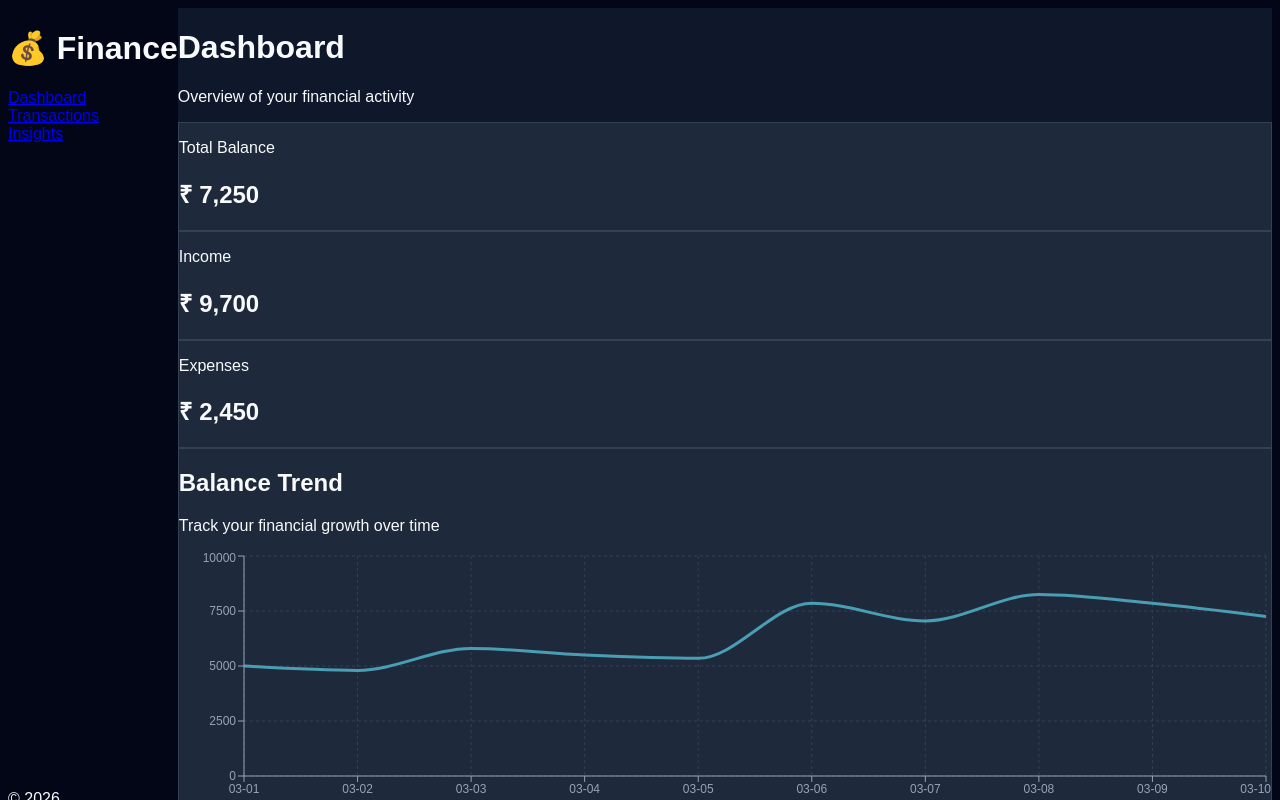
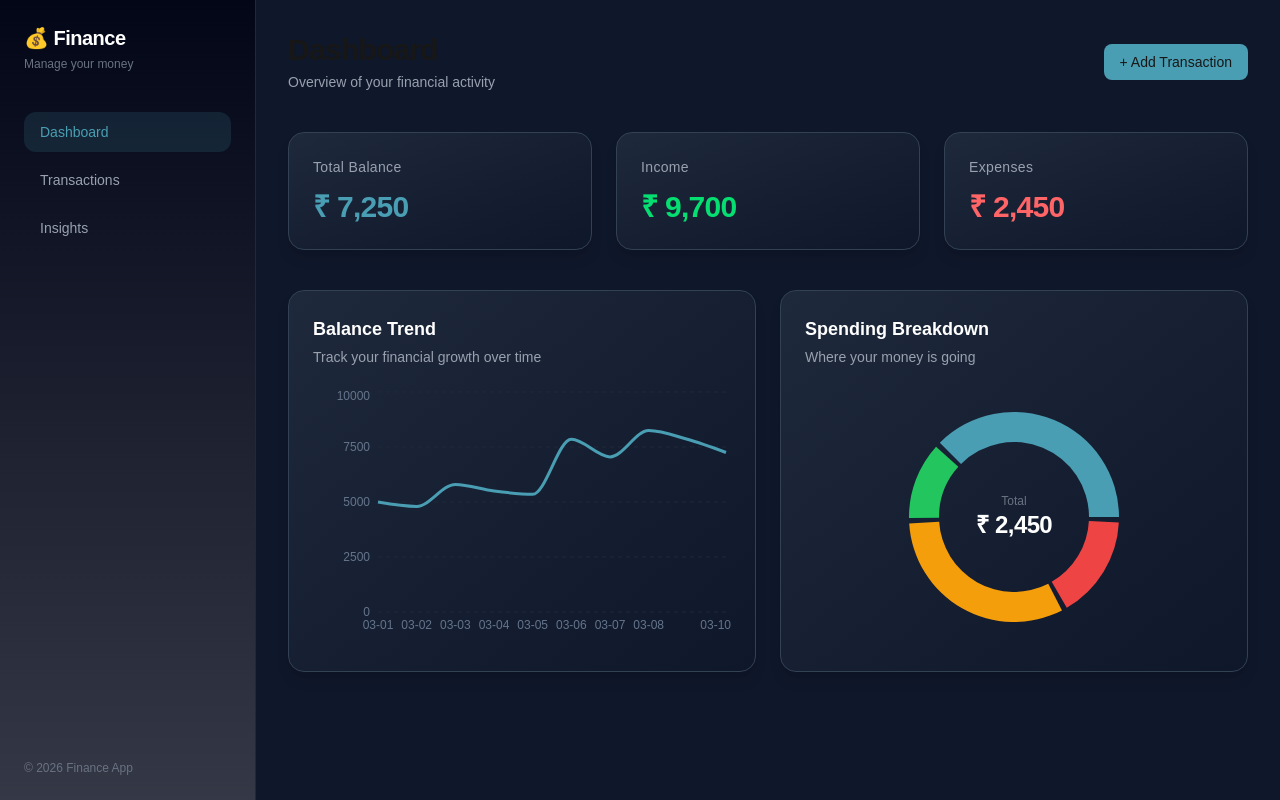
Before and after one commit to shreysircar/finance-dashboard, a Next.js app: page /dashboard in a window 1280 px wide. Shown: the top 800 px of the page. Built offline with nearby package versions, Linux system fonts and the light colour scheme.

Commit message:
enhancing ui and adding transactions page

```diff
--- a/src/app/dashboard/page.tsx
+++ b/src/app/dashboard/page.tsx
@@ -17,29 +17,46 @@ export default function DashboardPage() {
   const income = calculateIncome(transactions);
   const expenses = calculateExpenses(transactions);
 return (
-  <div className="space-y-8">
+  <div className="space-y-10">
 
     {/* Header */}
-    <div>
-      <h1 className="text-3xl font-bold">Dashboard</h1>
-      <p className="text-gray-400 text-sm">
-        Overview of your financial activity
-      </p>
+    <div className="flex items-center justify-between">
+      <div>
+        <h1 className="text-3xl font-semibold tracking-tight">
+          Dashboard
+        </h1>
+        <p className="text-gray-400 text-sm mt-1">
+          Overview of your financial activity
+        </p>
+      </div>
+
+      {/* Optional future: Add button */}
+      <div className="hidden sm:block">
+        <button className="bg-[#4a9eb3] hover:bg-[#3b889b] px-4 py-2 rounded-lg text-sm font-medium transition">
+          + Add Transaction
+        </button>
+      </div>
     </div>
 
     {/* Summary Cards */}
     <div className="grid grid-cols-1 sm:grid-cols-2 lg:grid-cols-3 gap-6">
+
       <SummaryCard title="Total Balance" value={balance} />
       <SummaryCard title="Income" value={income} />
       <SummaryCard title="Expenses" value={expenses} />
+
     </div>
 
     {/* Charts Section */}
-    <div className="grid grid-cols-1 lg:grid-cols-2 gap-6">
+    <div className="grid grid-cols-1 lg:grid-cols-2 gap-6 items-stretch">
 
-      <BalanceChart transactions={transactions} />
+      <div className="min-h-0">
+        <BalanceChart transactions={transactions} />
+      </div>
 
-      <CategoryPieChart transactions={transactions} />
+      <div className="min-h-0">
+        <CategoryPieChart transactions={transactions} />
+      </div>
 
     </div>
 
--- a/src/app/globals.css
+++ b/src/app/globals.css
@@ -1,10 +1,27 @@
-@tailwind base;
-@tailwind components;
-@tailwind utilities;
+@import "tailwindcss";
 
-/* Optional: smooth dark theme base */
+
+:root {
+  --background: #ffffff;
+  --foreground: #171717;
+}
+
+@theme inline {
+  --color-background: var(--background);
+  --color-foreground: var(--foreground);
+  --font-sans: var(--font-geist-sans);
+  --font-mono: var(--font-geist-mono);
+}
+
+@media (prefers-color-scheme: dark) {
+  :root {
+    --background: #0a0a0a;
+    --foreground: #ededed;
+  }
+}
+
 body {
-  background-color: #020617;
-  color: #f8fafc;
+  background: var(--background);
+  color: var(--foreground);
   font-family: Arial, Helvetica, sans-serif;
 }
--- a/src/app/layout.tsx
+++ b/src/app/layout.tsx
@@ -17,10 +17,10 @@ export default function RootLayout({
             <Sidebar />
 
             {/* Main Content */}
-<main className="flex-1 p-8 bg-[#0f172a]">
-              <div className="max-w-7xl mx-auto">
-                {children}
-              </div>
+<main className="flex-1 p-8 bg-[#0f172a] min-h-0">
+<div className="max-w-7xl mx-auto min-h-0">
+  {children}
+</div>
             </main>
 
           </div>
--- a/src/components/BalanceChart.tsx
+++ b/src/components/BalanceChart.tsx
@@ -28,57 +28,81 @@ export default function BalanceChart({ transactions }: Props) {
   });
 
   return (
-    <div className="bg-[#1e293b] p-6 rounded-2xl shadow-md border border-[#334155]">
+    <div
+      className="
+        relative p-6 rounded-2xl
+        bg-gradient-to-br from-[#1e293b] to-[#0f172a]
+        border border-[#334155]
+        shadow-lg hover:shadow-xl
+        transition-all duration-300
+        hover:-translate-y-1
+      "
+    >
+      {/* subtle glow */}
+      <div className="absolute inset-0 rounded-2xl bg-white/5 opacity-0 hover:opacity-100 transition pointer-events-none" />
 
+      {/* Header */}
       <h2 className="text-lg font-semibold text-white mb-1">
         Balance Trend
       </h2>
-      <p className="text-sm text-gray-400 mb-4">
+      <p className="text-sm text-gray-400 mb-5">
         Track your financial growth over time
       </p>
 
-      <ResponsiveContainer width="100%" height={260}>
+      {/* Chart */}
+      <div className="w-full h-[260px]">
+        <ResponsiveContainer width="100%" height="100%">
           <LineChart data={data}>
 
-          {/* Grid */}
-          <CartesianGrid stroke="#334155" strokeDasharray="3 3" />
+            {/* Softer grid */}
+            <CartesianGrid
+              stroke="#1f2937"
+              strokeDasharray="4 4"
+              vertical={false}
+            />
 
-          {/* X Axis */}
             <XAxis
               dataKey="date"
-            stroke="#94a3b8"
+              stroke="#64748b"
               tick={{ fontSize: 12 }}
+              tickLine={false}
+              axisLine={false}
             />
 
-          {/* Y Axis */}
             <YAxis
-            stroke="#94a3b8"
+              stroke="#64748b"
               tick={{ fontSize: 12 }}
+              tickLine={false}
+              axisLine={false}
             />
 
-          {/* Tooltip */}
             <Tooltip
               contentStyle={{
-              backgroundColor: "#1e293b",
+                backgroundColor: "#020617",
                 border: "1px solid #334155",
-              borderRadius: "10px",
+                borderRadius: "12px",
                 color: "#fff",
               }}
               labelStyle={{ color: "#94a3b8" }}
+              cursor={{ stroke: "#334155", strokeWidth: 1 }}
             />
 
-          {/* Line */}
             <Line
               type="monotone"
               dataKey="balance"
               stroke="#4a9eb3"
               strokeWidth={3}
               dot={false}
-            activeDot={{ r: 6 }}
+              activeDot={{
+                r: 6,
+                stroke: "#4a9eb3",
+                strokeWidth: 2,
+                fill: "#020617",
+              }}
             />
-
           </LineChart>
         </ResponsiveContainer>
       </div>
+    </div>
   );
 }
--- a/src/components/CategoryPieChart.tsx
+++ b/src/components/CategoryPieChart.tsx
@@ -13,7 +13,6 @@ type Props = {
   transactions: Transaction[];
 };
 
-// 🎨 Better dark-friendly colors
 const COLORS = ["#4a9eb3", "#22c55e", "#f59e0b", "#ef4444", "#a78bfa"];
 
 export default function CategoryPieChart({ transactions }: Props) {
@@ -34,24 +33,44 @@ export default function CategoryPieChart({ transactions }: Props) {
   const total = data.reduce((sum, item) => sum + item.value, 0);
 
   return (
-    <div className="bg-[#1e293b] p-6 rounded-2xl shadow-md border border-[#334155]">
+    <div
+      className="
+        relative p-6 rounded-2xl
+        bg-gradient-to-br from-[#1e293b] to-[#0f172a]
+        border border-[#334155]
+        shadow-lg hover:shadow-xl
+        transition-all duration-300
+        hover:-translate-y-1
+      "
+    >
+      {/* subtle glow */}
+      <div className="absolute inset-0 rounded-2xl bg-white/5 opacity-0 hover:opacity-100 transition pointer-events-none" />
 
+      {/* Header */}
       <h2 className="text-lg font-semibold text-white mb-1">
         Spending Breakdown
       </h2>
-      <p className="text-sm text-gray-400 mb-4">
+      <p className="text-sm text-gray-400 mb-5">
         Where your money is going
       </p>
 
+      {/* Chart */}
       <div className="relative w-full h-[260px]">
-        <ResponsiveContainer>
+
+        {data.length === 0 ? (
+          <div className="flex items-center justify-center h-full text-gray-400 text-sm">
+            No expense data yet
+          </div>
+        ) : (
+          <ResponsiveContainer width="100%" height="100%">
             <PieChart>
               <Pie
                 data={data}
                 dataKey="value"
-              innerRadius={70}   // 🍩 donut
-              outerRadius={100}
+                innerRadius={75}
+                outerRadius={105}
                 paddingAngle={3}
+                stroke="none"
               >
                 {data.map((_, index) => (
                   <Cell
@@ -61,23 +80,23 @@ export default function CategoryPieChart({ transactions }: Props) {
                 ))}
               </Pie>
 
-            {/* Tooltip */}
               <Tooltip
                 contentStyle={{
-                backgroundColor: "#1e293b",
+                  backgroundColor: "#020617",
                   border: "1px solid #334155",
-                borderRadius: "10px",
+                  borderRadius: "12px",
                   color: "#fff",
                 }}
                 labelStyle={{ color: "#94a3b8" }}
               />
             </PieChart>
           </ResponsiveContainer>
+        )}
 
-        {/* 🎯 Center Label */}
+        {/* Center Label */}
         <div className="absolute inset-0 flex flex-col items-center justify-center pointer-events-none">
-          <p className="text-sm text-gray-400">Total</p>
-          <p className="text-xl font-bold text-white">
+          <p className="text-xs text-gray-500">Total</p>
+          <p className="text-2xl font-semibold text-white tracking-tight">
             ₹ {total.toLocaleString()}
           </p>
         </div>
--- /dev/null
+++ b/src/components/FilterBar.tsx
@@ -0,0 +1,35 @@
+"use client";
+
+import { useFinance } from "@/context/FinanceContext";
+
+export default function FilterBar() {
+  const { filters, setFilters } = useFinance();
+
+  return (
+    <div className="flex flex-col md:flex-row gap-4 mb-6">
+      {/* Search */}
+      <input
+        type="text"
+        placeholder="Search category..."
+        className="border p-2 rounded-lg w-full md:w-1/3"
+        value={filters.search}
+        onChange={(e) =>
+          setFilters({ ...filters, search: e.target.value })
+        }
+      />
+
+      {/* Type Filter */}
+      <select
+        className="border p-2 rounded-lg"
+        value={filters.type}
+        onChange={(e) =>
+          setFilters({ ...filters, type: e.target.value as any })
+        }
+      >
+        <option value="all">All</option>
+        <option value="income">Income</option>
+        <option value="expense">Expense</option>
+      </select>
+    </div>
+  );
+}
--- a/src/components/Sidebar.tsx
+++ b/src/components/Sidebar.tsx
@@ -13,11 +13,24 @@ export default function Sidebar() {
   const pathname = usePathname();
 
   return (
-    <div className="w-64 h-screen bg-gray-950 text-gray-300 p-6 flex flex-col">
+    <div
+      className="
+        w-64 h-screen
+        bg-gradient-to-b from-[#020617] to-[#020617]/80
+        border-r border-[#1f2937]
+        text-gray-300
+        p-6 flex flex-col
+      "
+    >
       {/* Logo */}
-      <h1 className="text-2xl font-bold text-white mb-10">
+      <div className="mb-10">
+        <h1 className="text-xl font-semibold text-white tracking-tight">
           💰 Finance
         </h1>
+        <p className="text-xs text-gray-500 mt-1">
+          Manage your money
+        </p>
+      </div>
 
       {/* Nav */}
       <nav className="flex flex-col gap-2">
@@ -28,11 +41,15 @@ export default function Sidebar() {
 <Link
   key={link.href}
   href={link.href}
-              className={`px-4 py-2 rounded-lg transition-all duration-200 ${
+  className={`
+    relative px-4 py-2.5 rounded-xl text-sm
+    transition-all duration-200 ease-out
+    ${
       isActive
-                  ? "bg-blue-600 text-white"
-                  : "hover:bg-gray-800 hover:text-white"
-              }`}
+        ? "bg-[#4a9eb3]/15 text-[#4a9eb3]"
+        : "text-gray-400 hover:bg-white/5 hover:text-white"
+    }
+  `}
 >
   {link.name}
 </Link>
@@ -41,8 +58,8 @@ export default function Sidebar() {
       </nav>
 
       {/* Footer */}
-      <div className="mt-auto text-sm text-gray-500">
-        © 2026
+      <div className="mt-auto text-xs text-gray-500">
+        © 2026 Finance App
       </div>
     </div>
   );
--- a/src/components/SummaryCard.tsx
+++ b/src/components/SummaryCard.tsx
@@ -7,20 +7,37 @@ export default function SummaryCard({ title, value }: Props) {
   const getColor = () => {
     if (title.toLowerCase().includes("income")) return "text-green-400";
     if (title.toLowerCase().includes("expense")) return "text-red-400";
-    return "text-blue-400";
+    return "text-[#4a9eb3]";
   };
 
   return (
-    <div className="bg-[#1e293b] p-6 rounded-2xl shadow-md border border-[#334155] hover:scale-[1.02] transition-all duration-200">
+    <div
+      className="
+        relative p-6 rounded-2xl
+        bg-gradient-to-br from-[#1e293b] to-[#0f172a]
+        border border-[#334155]
+        shadow-lg hover:shadow-xl
+        transition-all duration-300
+        hover:-translate-y-1
+      "
+    >
+      {/* subtle glow */}
+      <div className="absolute inset-0 rounded-2xl bg-white/5 opacity-0 hover:opacity-100 transition pointer-events-none" />
 
       {/* Title */}
-      <p className="text-sm text-gray-400">{title}</p>
+      <p className="text-sm text-gray-400 tracking-wide">
+        {title}
+      </p>
 
       {/* Value */}
-      <h2 className={`text-3xl font-bold mt-2 ${getColor()}`}>
+      <h2
+        className={`
+          text-3xl font-semibold mt-3 tracking-tight
+          ${getColor()}
+        `}
+      >
         ₹ {value.toLocaleString()}
       </h2>
-
     </div>
   );
 }
--- /dev/null
+++ b/src/components/TransactionTable.tsx
@@ -0,0 +1,63 @@
+"use client";
+
+import { useFinance } from "@/context/FinanceContext";
+
+export default function TransactionTable() {
+  const { transactions, deleteTransaction, role, filters } = useFinance();
+
+const filteredTransactions = transactions.filter((t) => {
+  const matchesType =
+    filters.type === "all" || t.type === filters.type;
+
+  const matchesSearch = t.category
+    .toLowerCase()
+    .includes(filters.search.toLowerCase());
+
+  return matchesType && matchesSearch;
+});
+
+  return (
+    <div className="bg-white p-6 rounded-xl shadow-sm overflow-x-auto">
+      <table className="w-full text-left">
+        <thead>
+          <tr className="text-gray-500 text-sm border-b">
+            <th className="pb-3">Date</th>
+            <th className="pb-3">Category</th>
+            <th className="pb-3">Type</th>
+            <th className="pb-3">Amount</th>
+            {role === "admin" && <th className="pb-3">Actions</th>}
+          </tr>
+        </thead>
+
+        <tbody>
+          {filteredTransactions.map((t) => (
+            <tr key={t.id} className="border-b last:border-none">
+              <td className="py-3">{t.date}</td>
+              <td className="py-3">{t.category}</td>
+              <td className="py-3 capitalize">{t.type}</td>
+              <td className="py-3">₹ {t.amount}</td>
+
+              {role === "admin" && (
+                <td className="py-3">
+                  <button
+                    onClick={() => deleteTransaction(t.id)}
+                    className="text-red-500 hover:underline"
+                  >
+                    Delete
+                  </button>
+                </td>
+              )}
+            </tr>
+          ))}
+        </tbody>
+      </table>
+
+      {/* Empty State */}
+      {filteredTransactions.length === 0 && (
+        <p className="text-center text-gray-500 mt-4">
+          No transactions found
+        </p>
+      )}
+    </div>
+  );
+}
```
Also changed, not shown: src/app/transactions/page.tsx (+7 -3 lines). Lines whose indentation alone changed are shown as unchanged.
